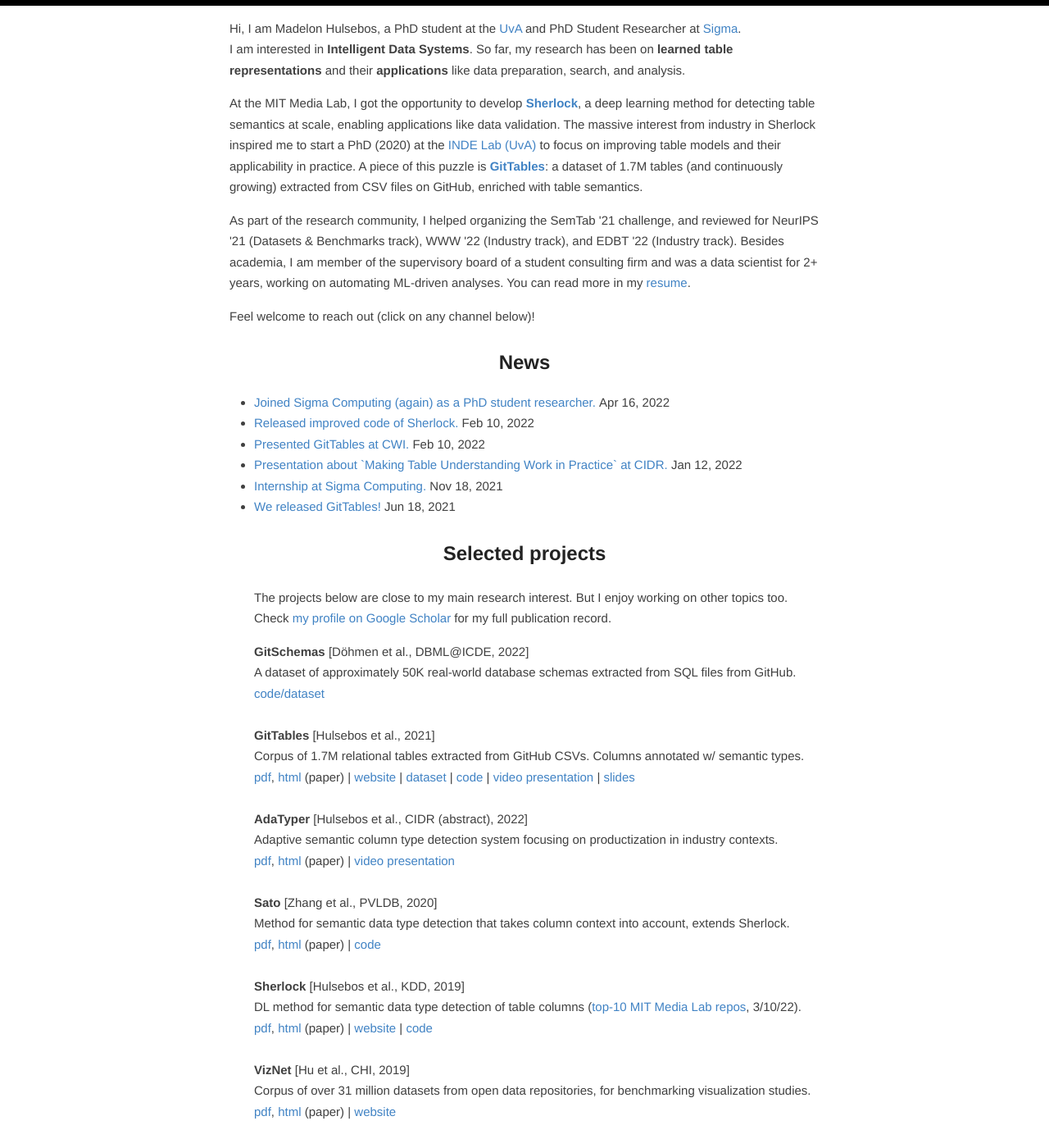
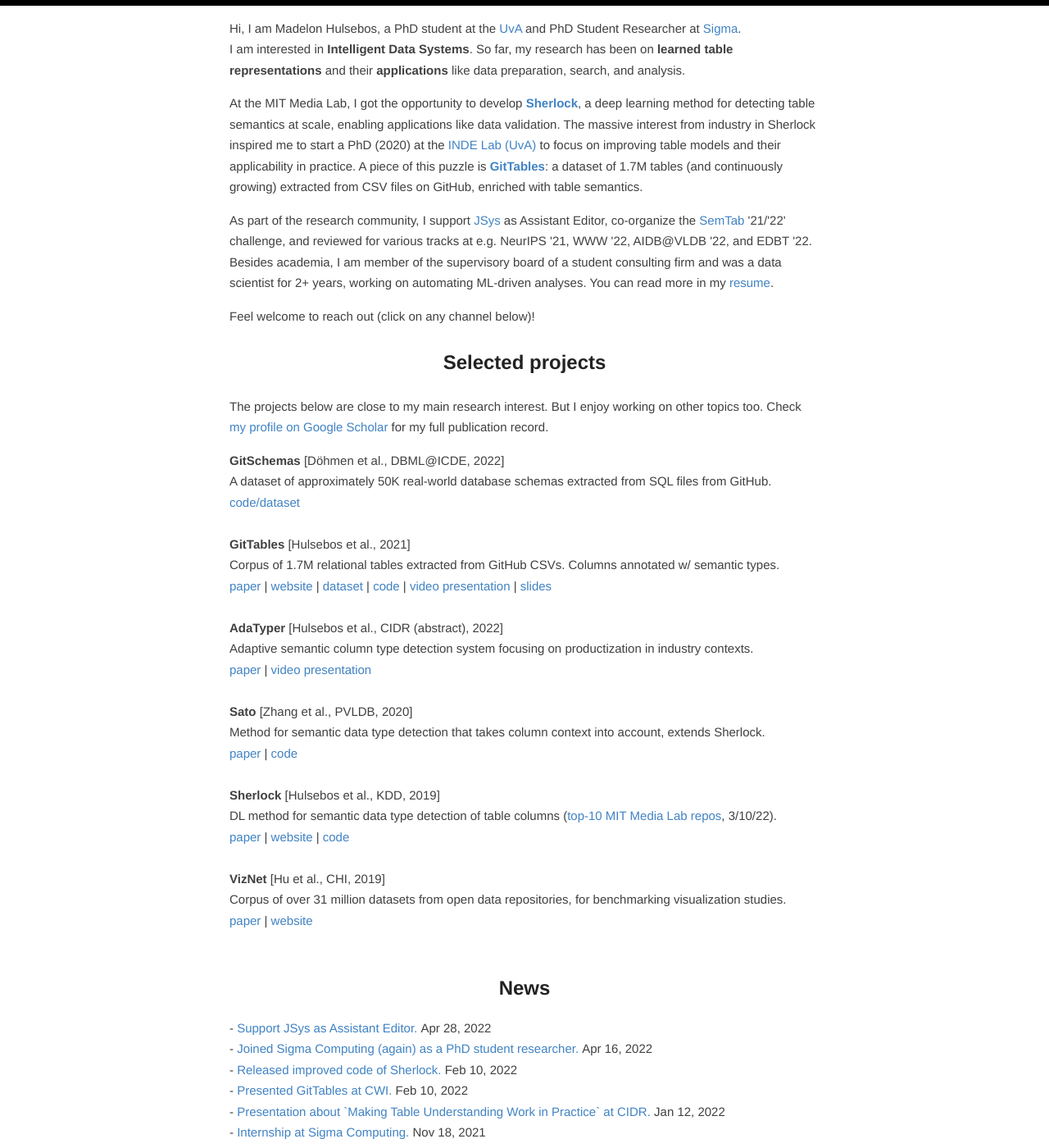
Before and after one commit to madelonhulsebos/madelonhulsebos.github.io, a Jekyll site: the page built from index.html, in a window 1280 px wide and 1400 px high, scrolled down 208 px. Shown: the whole window at 82% size. Built offline with Jekyll 4.4.1, drawn with Linux system fonts in a browser that asks for light colours; the list of posts is cut into pages by our own code.

Commit message:
Simplify site, fix 404 by adding categories, update content.

```diff
--- a/_layouts/default.html
+++ b/_layouts/default.html
@@ -31,8 +31,8 @@
 
             <nav>
               <a href="{{ site.baseurl }}/">Home</a>
-              <a href="{{ site.baseurl }}/projects">Projects</a>
-              <a href="{{ site.baseurl }}/news">News</a>
+              <!-- <a href="{{ site.baseurl }}/projects">Projects</a>
+              <a href="{{ site.baseurl }}/news">News</a> -->
               <a href="/assets/Resume M. Hulsebos.pdf" target="_blank">Resume</a>
             </nav>
           </header>
--- a/index.html
+++ b/index.html
@@ -4,11 +4,14 @@
 
 <article class="page">
 
+
 <br>
 <div style="text-align: center; transform: scale(3);">👋</div>
 <br>
 
- <div>
+<div style="text-align: left;">
+
+ <div style="text-align: left;">
   <p>
   Hi, I am Madelon Hulsebos, a PhD student at the <a href="https://indelab.org/" target="_blank">UvA</a> and PhD Student Researcher at <a href="https://www.sigmacomputing.com/" target="_blank">Sigma</a>.<br>
   I am interested in <b>Intelligent Data Systems</b>. So far, my research has been on <b>learned table representations</b> and their <b>applications</b> like data preparation, search, and analysis</b>.
@@ -21,7 +24,7 @@
   </p>
 
   <p>
-  As part of the research community, I helped organizing the SemTab '21 challenge, and reviewed for NeurIPS '21 (Datasets & Benchmarks track), WWW '22 (Industry track), and EDBT '22 (Industry track).
+  As part of the research community, I support <a href="https://jsys.org" target="_blank">JSys</a> as Assistant Editor, co-organize the <a href="https://www.cs.ox.ac.uk/isg/challenges/sem-tab/" target="_blank">SemTab</a> '21/'22' challenge, and reviewed for various tracks at e.g. NeurIPS '21, WWW '22, AIDB@VLDB '22, and EDBT '22.
   Besides academia, I am member of the supervisory board of a student consulting firm and was a data scientist for 2+ years, working on automating ML-driven analyses. You can read more in my <a href="https://madelonhulsebos.github.io/assets/Resume%20M.%20Hulsebos.pdf" target="_blank">resume</a>.
   </p>
 
@@ -31,19 +34,8 @@
 
  </div>
 
- <h2>News</h2>
-  <ul>
-  {% for post in site.posts %}
-    <li>
-      <div>
-        <a href="{{ post.url }}">{{ post.title }}</a> <p  style="display:inline"> {{ post.date | date: "%b %d, %Y"}} </p>
-      </div>
-    </li>
-  {% endfor %}
- </ul>
-
  <h2>Selected projects</h2>
- <ul>
+ <div style="text-align: left;">
   {% for project in site.projects %}
     <h3>{{ project.title }}</h3>
     <!-- <center>{{ project.startdate }} - {{  project.enddate }}</center> -->
@@ -51,6 +43,17 @@
       {{ project.content }}
     </p>
   {% endfor %}
-</ul>
+</div>
+
+<h2>News</h2>
+{% for post in site.posts %}
+  <div style="text-align: left;">
+    <li style="list-style-type: '- ';">
+      <a href="{{ post.url }}">{{ post.title }}</a> <p  style="display:inline"> {{ post.date | date: "%b %d, %Y"}} </p>
+    </li>
+  </div>
+{% endfor %}
+
+</div>
 
 </article>
```
Also changed, not shown: _pages/categories.html (added, +24 -0 lines), _pages/posts.html (+4 -4 lines), _posts/2022-04-28-jsys-assistant-editor.md (added, +9 -0 lines), _projects/projects.html (+5 -5 lines), 1 other file.
